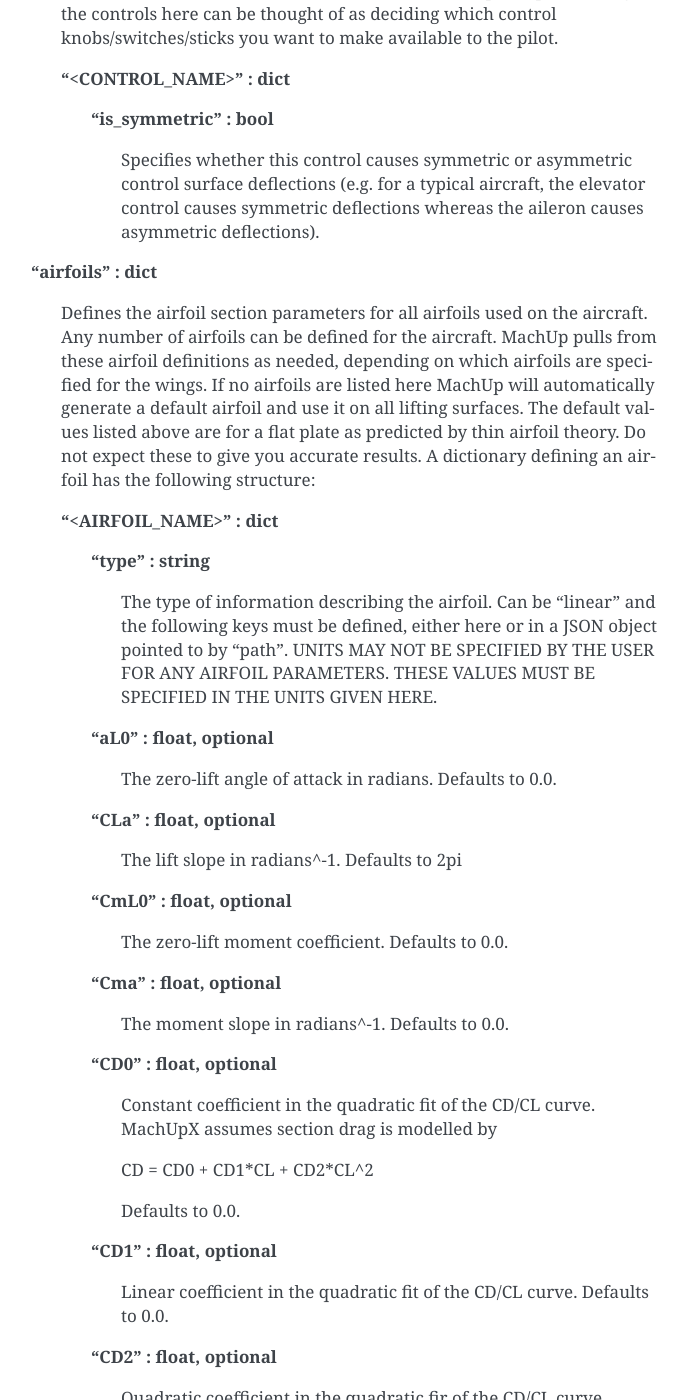
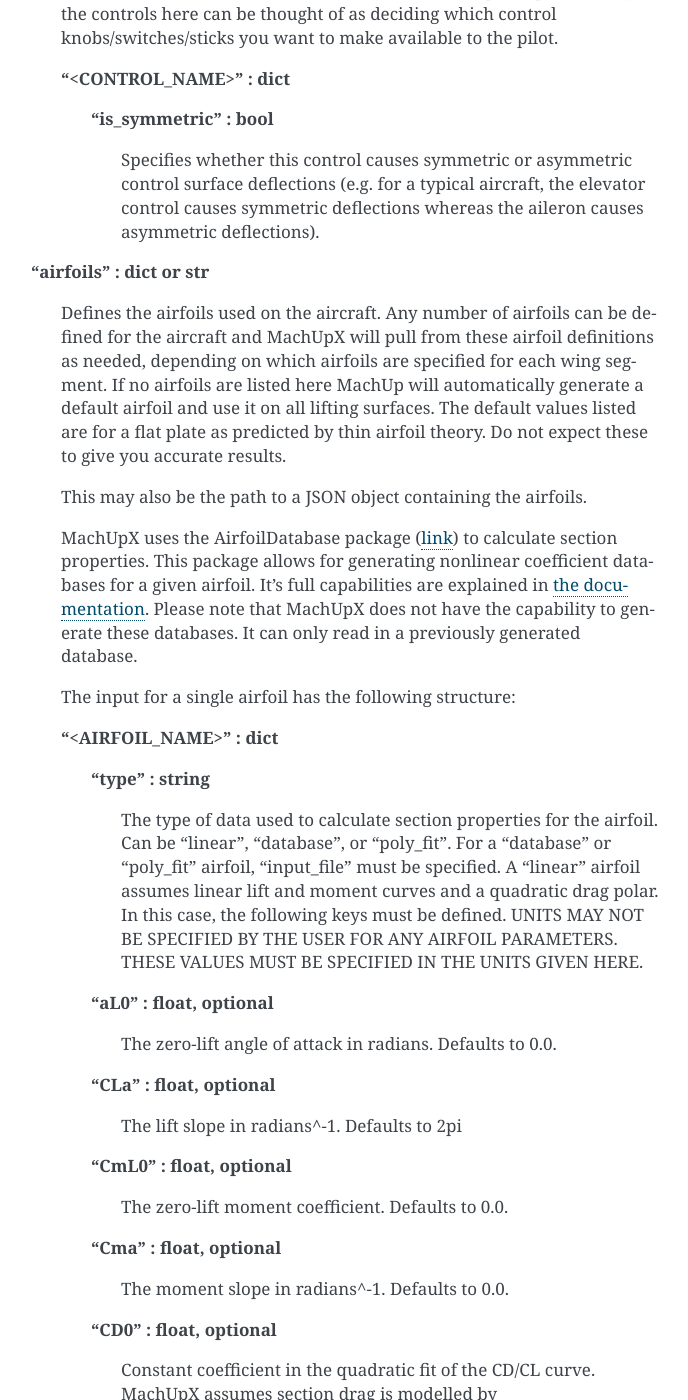
Before and after one commit to usuaero/MachUpX, a Sphinx documentation site: the page built from docs/source/creating_input_files.md, in a window 1280 px wide and 1400 px high, scrolled down 12547 px. Shown: the whole window, without its empty margins (419-1107 px from the left). Built offline with Sphinx 7.4.7, drawn with Linux system fonts in a browser that asks for light colours; some of the changed text lies outside the part shown.

Commit message:
Updated documentation to include information about using airfoil_db.

```diff
--- a/docs/source/creating_input_files.md
+++ b/docs/source/creating_input_files.md
@@ -298,13 +298,19 @@
 >>>**"is_symmetric" : bool**
 >>>>Specifies whether this control causes symmetric or asymmetric control surface deflections (e.g. for a typical aircraft, the elevator control causes symmetric deflections whereas the aileron causes asymmetric deflections).
 >
->**"airfoils" : dict**
->>Defines the airfoil section parameters for all airfoils used on the aircraft. Any number of airfoils can be defined for the aircraft. MachUp pulls from these airfoil definitions as needed, depending on which airfoils are specified for the wings. If no airfoils are listed here MachUp will automatically generate a default airfoil and use it on all lifting surfaces. The default values listed above are for a flat plate as predicted by thin airfoil theory. Do not expect these to give you accurate results. A dictionary defining an airfoil has the following structure:
+>**"airfoils" : dict or str**
+>>Defines the airfoils used on the aircraft. Any number of airfoils can be defined for the aircraft and MachUpX will pull from these airfoil definitions as needed, depending on which airfoils are specified for each wing segment. If no airfoils are listed here MachUp will automatically generate a default airfoil and use it on all lifting surfaces. The default values listed are for a flat plate as predicted by thin airfoil theory. Do not expect these to give you accurate results.
+>>
+>>This may also be the path to a JSON object containing the airfoils.
+>>
+>>MachUpX uses the AirfoilDatabase package ([link](https://www.github.com/usuaero/AirfoilDatabase)) to calculate section properties. This package allows for generating nonlinear coefficient databases for a given airfoil. It's full capabilities are explained in [the documentation](https://airfoildatabase.readthedocs.io/en/latest/). Please note that MachUpX does not have the capability to generate these databases. It can only read in a previously generated database.
+>>
+>>The input for a single airfoil has the following structure:
 >
 >>**"<AIRFOIL_NAME>" : dict**
 >>
 >>>**"type" : string**
->>>>The type of information describing the airfoil. Can be "linear" and the following keys must be defined, either here or in a JSON object pointed to by "path". UNITS MAY NOT BE SPECIFIED BY THE USER FOR ANY AIRFOIL PARAMETERS. THESE VALUES MUST BE SPECIFIED IN THE UNITS GIVEN HERE.
+>>>>The type of data used to calculate section properties for the airfoil. Can be "linear", "database", or "poly_fit". For a "database" or "poly_fit" airfoil, "input_file" must be specified. A "linear" airfoil assumes linear lift and moment curves and a quadratic drag polar. In this case, the following keys must be defined. UNITS MAY NOT BE SPECIFIED BY THE USER FOR ANY AIRFOIL PARAMETERS. THESE VALUES MUST BE SPECIFIED IN THE UNITS GIVEN HERE.
 >>>
 >>>**"aL0" : float, optional**
 >>>>The zero-lift angle of attack in radians. Defaults to 0.0.
@@ -334,17 +340,23 @@
 >>>**"CL_max" : float, optional**
 >>>>Maximum lift coefficient. Defaults to infinity.
 >>>
+>>>**"input_file" : str, optional**
+>>>>File containing the coefficient database or polynomial fit information for the airfoil. Required if "type" is "database" or "poly_fit".
+>>>
 >>>**"geometry" : dict, optional**
 >>>>Describes the geometry of the airfoil.
 >>>>
 >>>>**"outline_points" : str or array, optional**
->>>>>Path to a file containing airfoil outline points or array of outline points. The first column contains x-coordinates and the second column contains y-coordinates, where x originates at the leading edge and points back along the chord line and y points up. If a file, it should be comma-delimited. The trailing edge should be sealed. The geometry specified here will only be used in generating 3D models and will not affect the aerodynamics. Cannot be specified along with "outline_points".
+>>>>>Path to a file containing airfoil outline points or array of outline points. The first column contains x-coordinates and the second column contains y-coordinates, where x originates at the leading edge and points back along the chord line and y points up. If a file, it should be comma-delimited. The trailing edge should be sealed. The geometry specified here will only be used in generating 3D models and will not affect the aerodynamics. Cannot be specified along with "NACA".
 >>>>
 >>>>**"NACA" : str, optional**
 >>>>>NACA designation for the airfoil. If given, MachUpX will automatically generate outline points using the NACA equations. Can only be NACA 4-digit series. Cannot be specified along with "outline_points". Will not affect aerodynamics.
->>>
->>>**"path" : string, optional**
->>>>Path to file containing a JSON object describing the airfoil using the above keys.
+>>>>
+>>>>**"max_camber" : float, optional**
+>>>>>Maximum camber of the airfoil as a fraction of the chord. Can be specified if "outline_points" and "NACA" are not specified. Required for making corrections to section properties based on sweep. Defaults to 0.0.
+>>>>
+>>>>**"max_thickness" : float, optional**
+>>>>>Maximum thickness of the airfoil as a fraction of the chord. Can be specified if "outline_points" and "NACA" are not specified. Required for making corrections to section properties based on sweep. Defaults to 0.0.
 >
 >**"wings" : dict**
 >>Gives the lifting surfaces for the aircraft. Wings, stabilizers, fins, etc. are all treated the same in numerical lifting-line and so should be included here as wing segments. MachUp is set up so the user can define complex geometries by attaching the ends of different wing segments together (for an example, see the examples/ directory). The user can define any number of wing segments within this dict. Note that each wing segment can only have one control surface, therefore, a wing with multiple control surfaces must be created from multiple wing segments.
```
